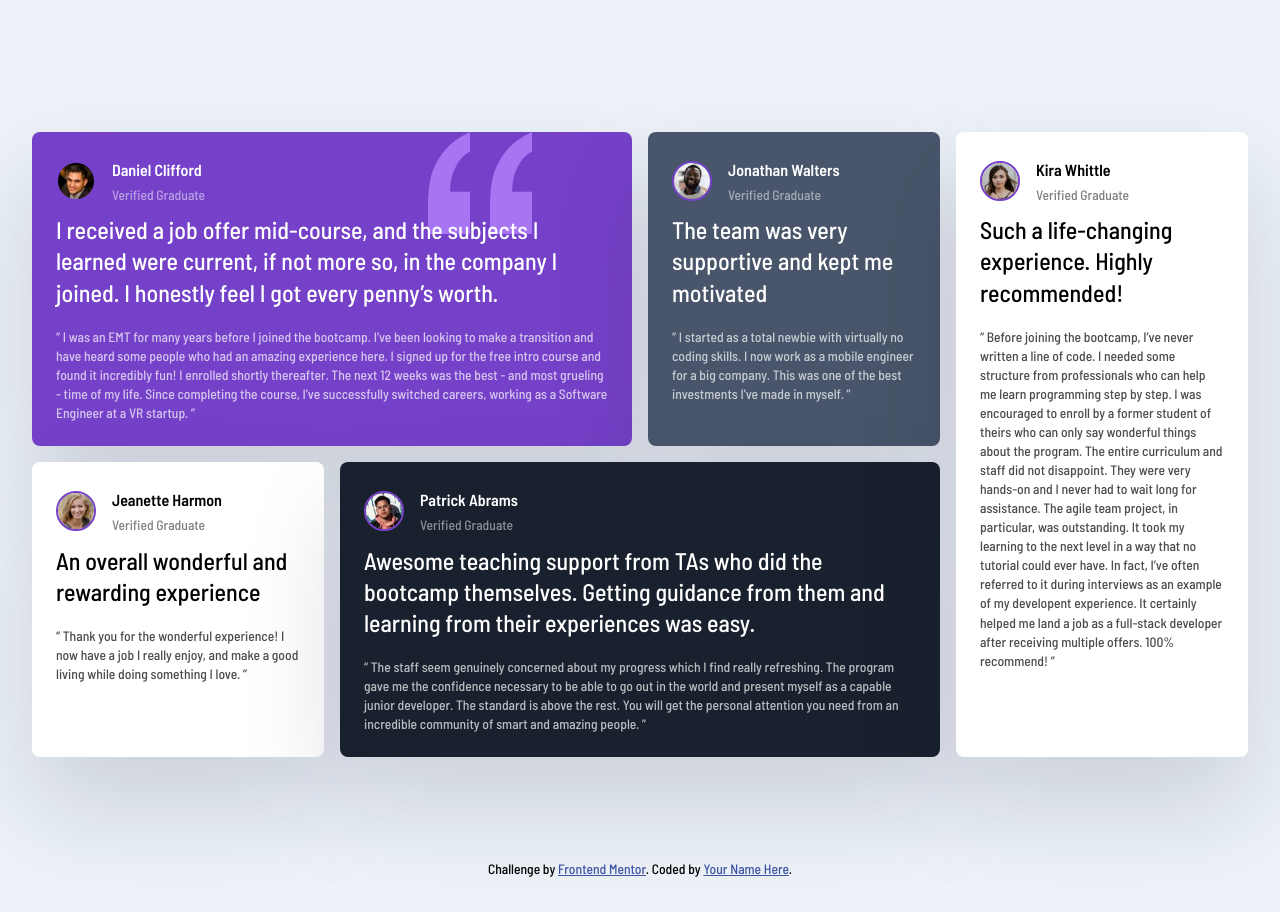
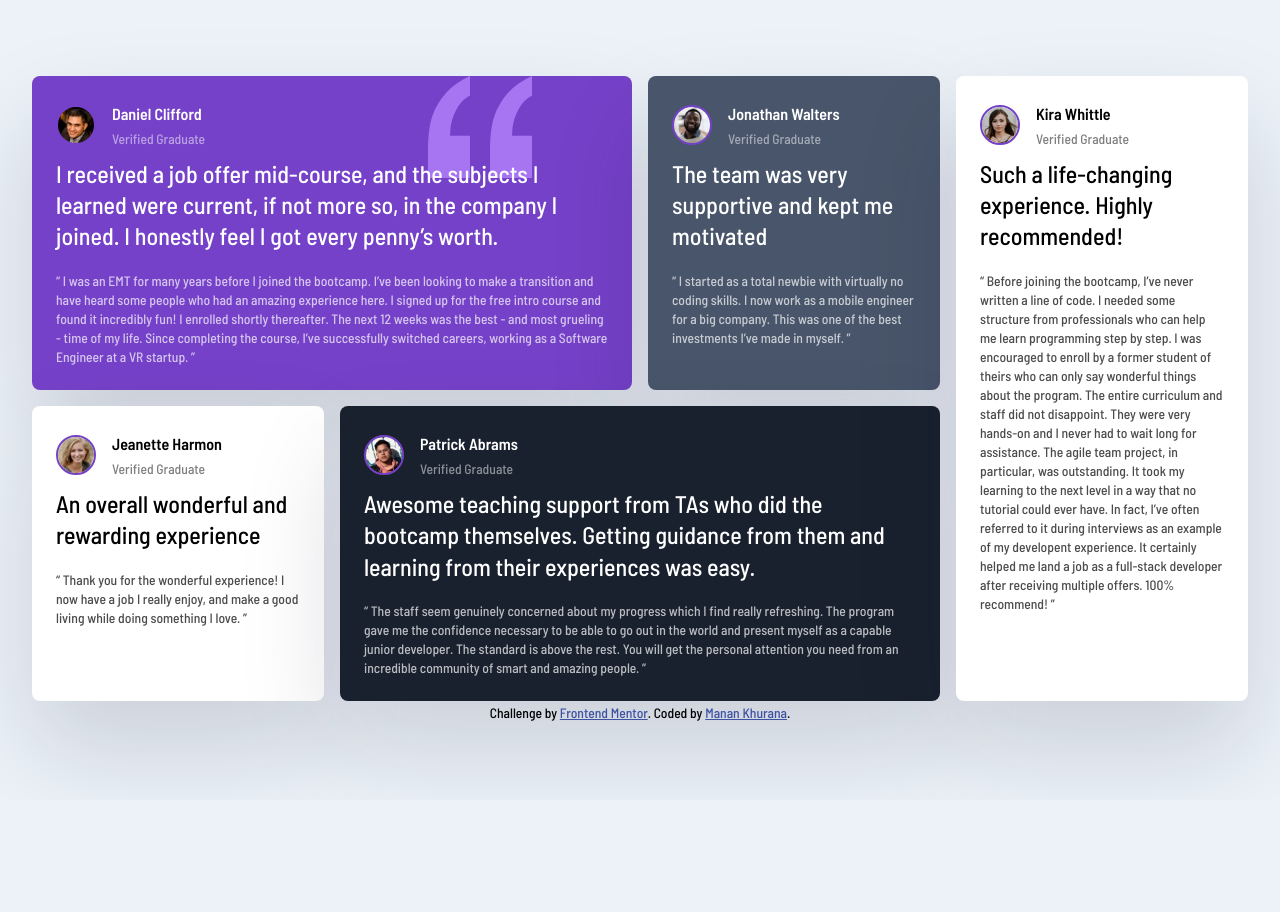
Before and after one commit to khuranamanan/Frontend-Mentor-Challenge--Testimonials-grid-section, a plain HTML site: page index.html in a window 1280 px wide. After the commit the page ends 800 px from the top, so only its background shows below. Drawn offline with Linux system fonts and the light colour scheme.

Commit message:
style: minor changes

```diff
--- a/index.html
+++ b/index.html
@@ -112,7 +112,7 @@
 
   <div class="attribution">
     Challenge by <a href="https://www.frontendmentor.io?ref=challenge" target="_blank">Frontend Mentor</a>.
-    Coded by <a href="#">Your Name Here</a>.
+    Coded by <a href="https://github.com/khuranamanan">Manan Khurana</a>.
   </div>
   </main>
 
--- a/style.css
+++ b/style.css
@@ -29,6 +29,8 @@ main {
     align-items: center;
     flex-direction: column;
     padding: 2rem;
+    min-height: 100vh;
+    width: 100%;
 }
 
 .main-container {
@@ -36,8 +38,6 @@ main {
     grid-template-columns: repeat(4, 1fr);
     max-width: 1440px;
     gap: 1rem;
-    margin: 100px auto;
-    padding-bottom: 0;
 }
 
 .card {
```
